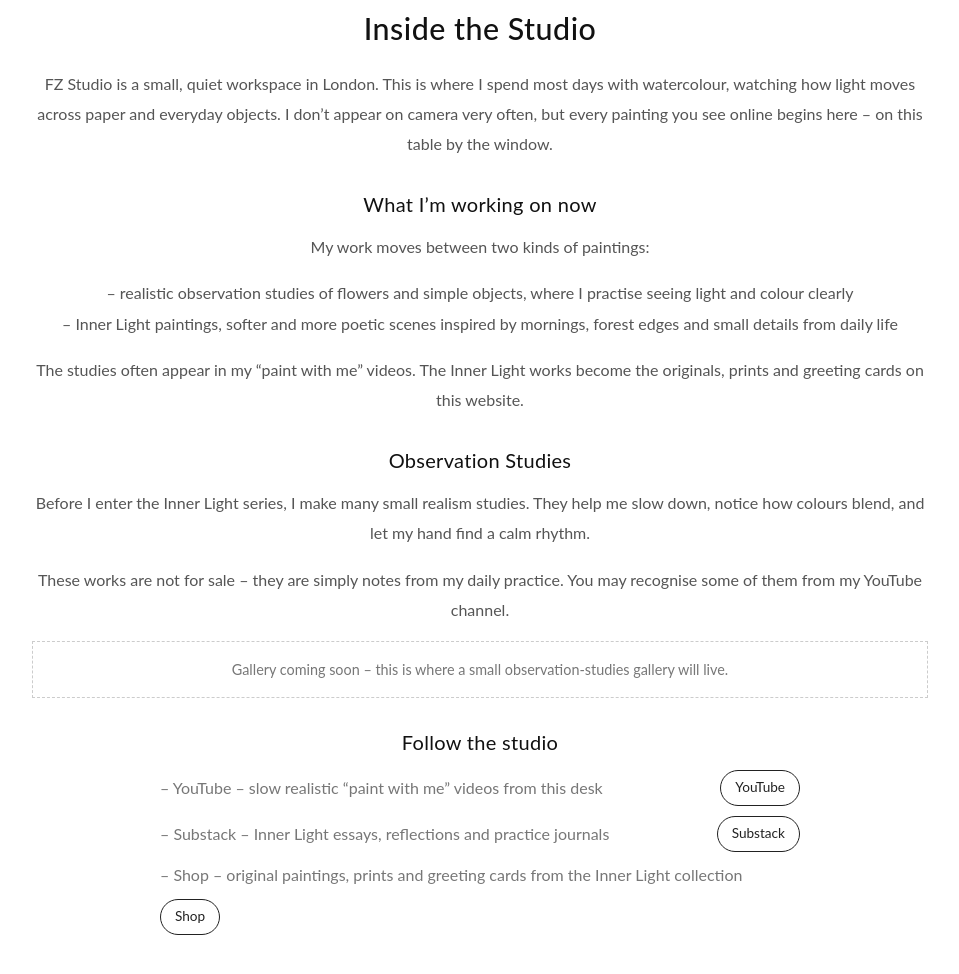
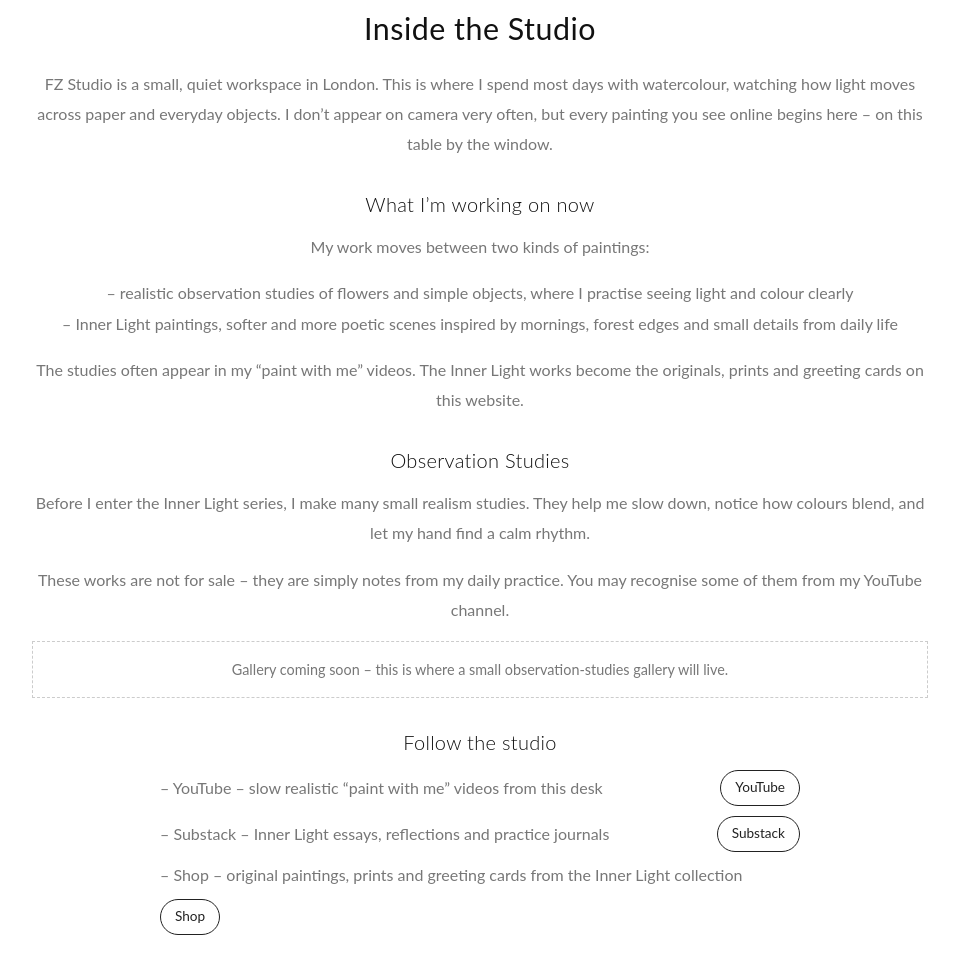
Before and after one commit to Leondecoding/Leondecoding.github.io, a Jekyll site: the page built from studio.html, in a window 1280 px wide and 1400 px high. Shown: the part 418-1392 px from the top of the window, without its empty margins (160-1119 px from the left). Built offline with Jekyll 4.4.1, drawn with Linux system fonts in a browser that asks for light colours.

Commit message:
Update studio.html

```diff
--- a/studio.html
+++ b/studio.html
@@ -16,7 +16,6 @@
 #studio-page p {
   line-height: 1.9;
   margin: 0 0 1em;
-  color: #555;
 }
 
 /* === 主标题（Inside the Studio） === */
@@ -24,7 +23,7 @@
 #studio-page h1 {
   margin: 24px 0 16px;
   font-size: 1.9rem;      /* 跟 Our Story 的 h2 对齐 */
-  font-weight: 500;       /* 不要太粗，保持优雅 */
+  font-weight: 400;       /* 不要太粗，保持优雅 */
   text-transform: none;
   text-align: center;     /* 居中 */
   letter-spacing: 0.5px;
@@ -35,7 +34,7 @@
 #studio-page h2 {
   margin: 28px 0 12px;
   font-size: 1.25rem;
-  font-weight: 400;
+  font-weight: 300;
   text-align: center;
   letter-spacing: 0.3px;
 }
```
